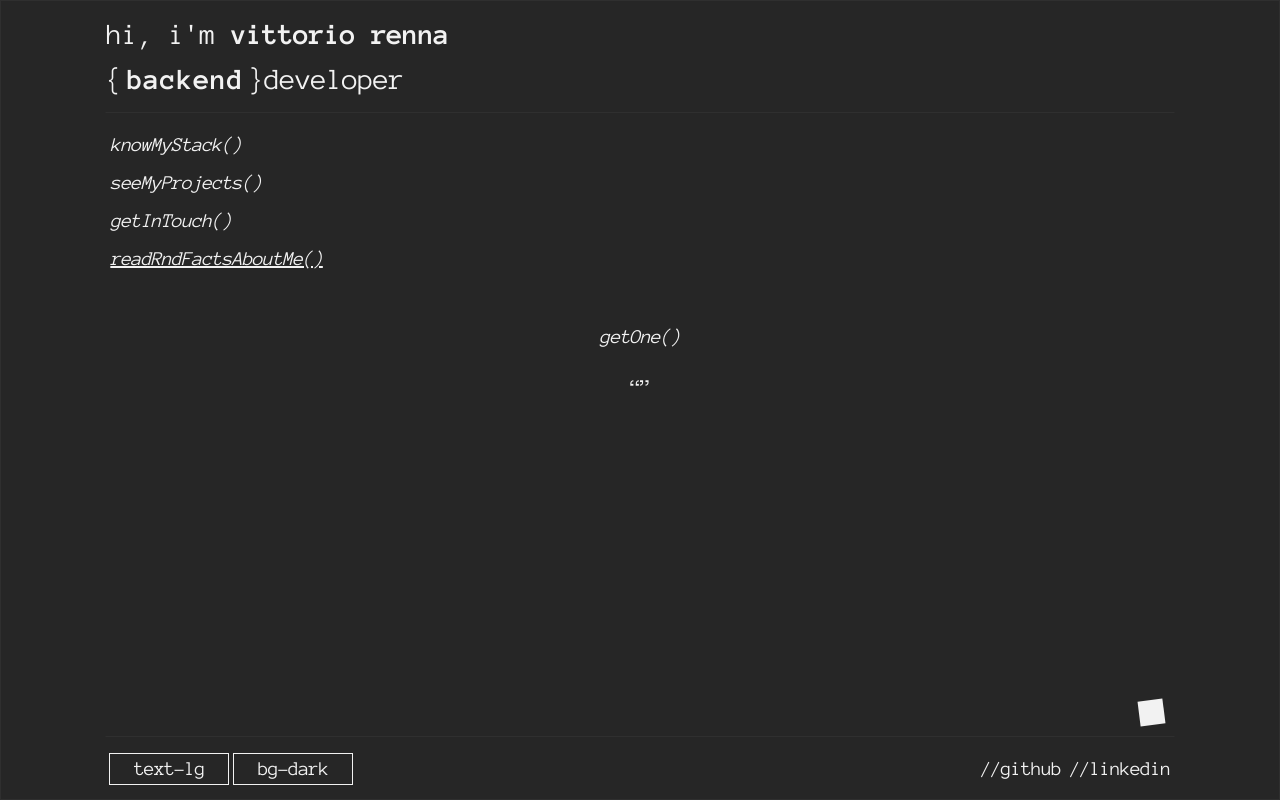
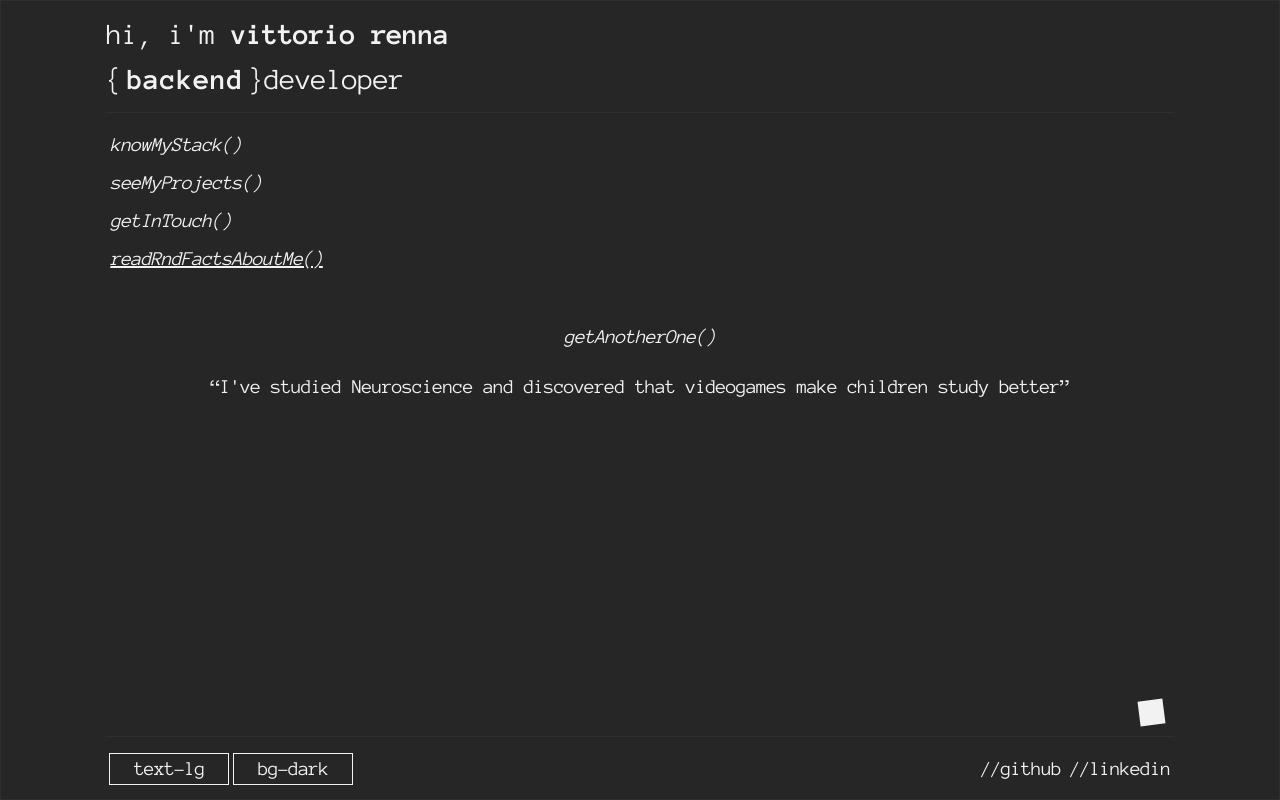
Before and after one commit to rennavittorio/personal-portfolio, a Vue app: page / in a window 1280 px wide. Both pictures are taken after a click on the element "readRndFactsAboutMe()". Built offline with nearby package versions, Linux system fonts and the light colour scheme.

Commit message:
fix: fix rnd fact feat pt4

```diff
--- a/src/components/MainComp.vue
+++ b/src/components/MainComp.vue
@@ -18,7 +18,7 @@ export default defineComponent({
         option: Array<Object>, //forse inutile
         activeIndex: Number,
         isActive: Boolean,
-        rndFact: String,
+        showedFact: String,
         rndNUm: Number,
         previousNum: Number,
 
@@ -29,9 +29,10 @@ export default defineComponent({
             activeIndex: 0,
             isActive: false,
 
-            rndFact: '',
-            rndNum: 0,
-            previousNum: 0,
+            showedFact: 'I\'ve studied Neuroscience and discovered that videogames make children study better',
+            indexFact: 1,
+            // rndNum: 0,
+            // previousNum: 0,
         }
     },
     methods: {
@@ -48,21 +49,22 @@ export default defineComponent({
             }
         },
 
-        getRndFact(){
-            // do {
-            // } while(this.rndNum === this.previousNum);
-            this.rndNum = Math.floor(Math.random() * this.store.functionMenu[3].content.length);
-            // this.previousNum = this.rndNum;
-            this.rndFact = (this.store.functionMenu[3].content[this.rndNum] as Option).fact;
-            return this.rndFact;
-        },
+        // getRndFact(){
+        //     // do {
+        //     // } while(this.rndNum === this.previousNum);
+        //     this.rndNum = Math.floor(Math.random() * this.store.functionMenu[3].content.length);
+        //     // this.previousNum = this.rndNum;
+        //     this.rndFact = (this.store.functionMenu[3].content[this.rndNum] as Option).fact;
+        //     return this.rndFact;
+        // },
 
-        setRndFact(){
-            do {
-               this.rndNum = Math.floor(Math.random() * this.store.functionMenu[3].content.length);
-            } while(this.rndNum === this.previousNum);
-            this.previousNum = this.rndNum;
-            this.rndFact = (this.store.functionMenu[3].content[this.rndNum] as Option).fact;
+        setIndexFact(){
+            this.showedFact = (this.store.functionMenu[3].content[this.indexFact] as Option).fact;
+            if(this.indexFact < this.store.functionMenu[3].content.length - 1){
+                this.indexFact++;
+            } else {
+                this.indexFact = 0;
+            }
         },
 
     }
@@ -161,12 +163,12 @@ export default defineComponent({
 
                         <button
                         class="mb-5 italic hover:underline hover:text-main-hv"
-                        @click="setRndFact()">
-                            getOne()
+                        @click="setIndexFact()">
+                            getAnotherOne()
                         </button>
 
                         <q class="">
-                            {{ rndFact }}
+                            {{ showedFact }}
                         </q>
 
                     </div>
```
